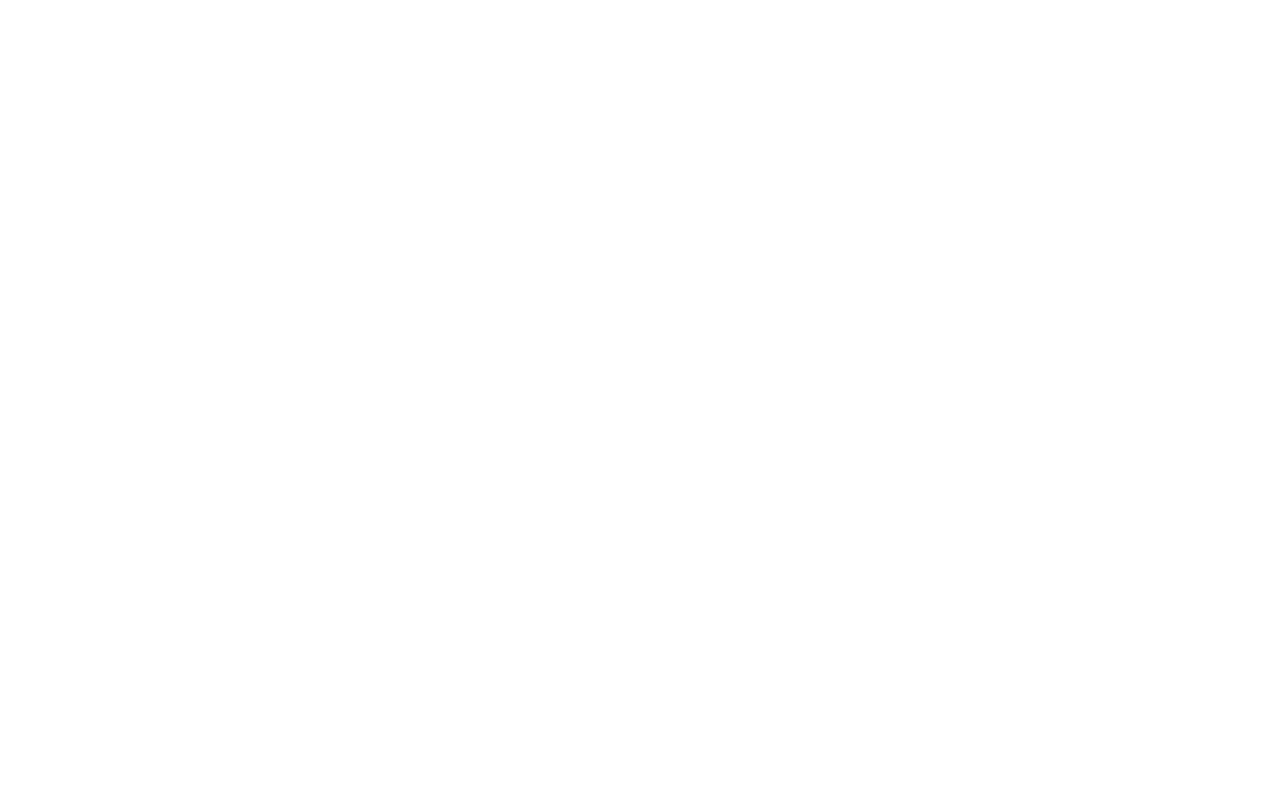
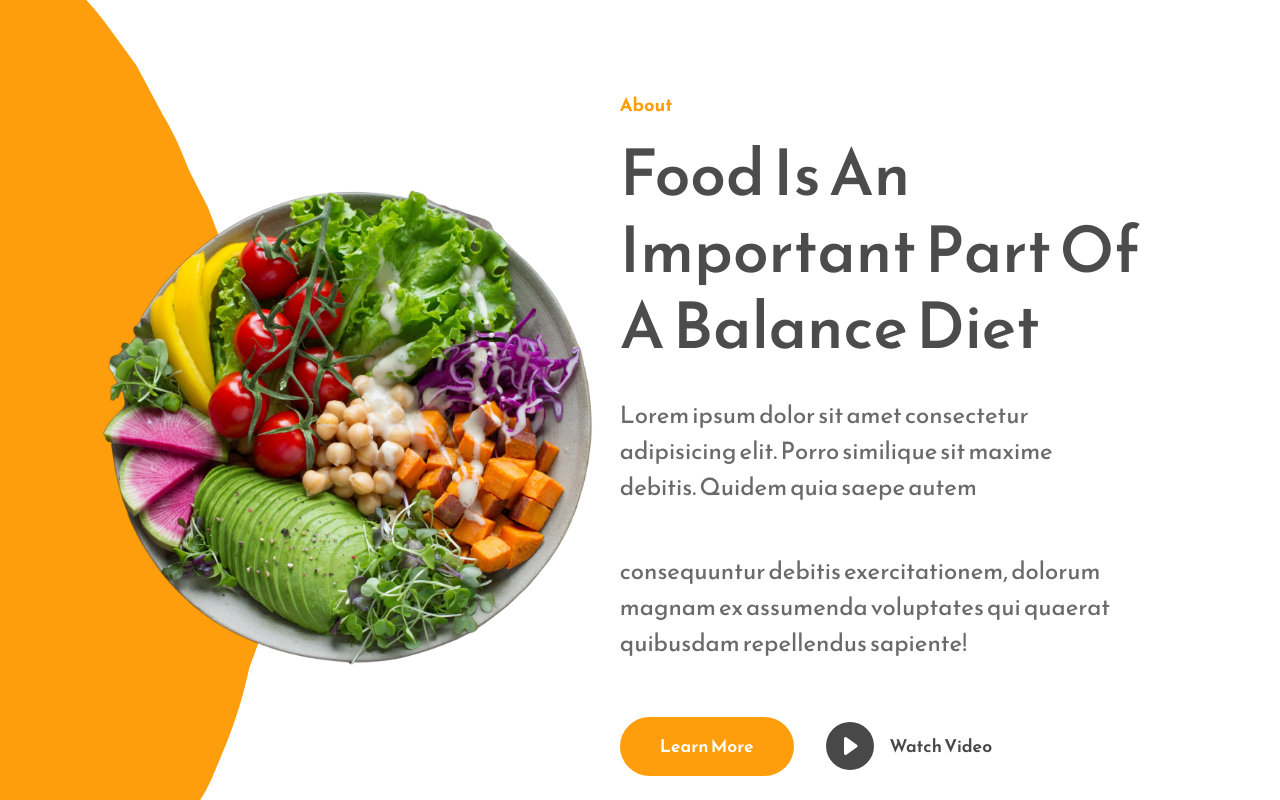
Before and after one commit to T-Luxshan/restaurant, a React (Create React App) app: page / in a window 1280 px wide. Shown: the part 880-1680 px from the top of the page. Before the commit the page ends 862 px from the top, so only its background shows below. Built offline with nearby package versions, Linux system fonts and the light colour scheme.

Commit message:
About page added

```diff
--- a/src/App.js
+++ b/src/App.js
@@ -1,11 +1,13 @@
 import './App.css';
 import Home from './Components/Home';
+import About from './Components/About';
 
 
 function App() {
   return (
     <div className="App">
       <Home/>
+      <About/>
 
     </div>
   );
--- /dev/null
+++ b/src/Components/About.jsx
@@ -0,0 +1,40 @@
+import React from 'react'
+import AboutBackground from "../Assets/about-background.png"
+import AboutBackgroundImage from "../Assets/about-background-image.png"
+import { BsFillPlayCircleFill } from "react-icons/bs"
+
+const About = () => {
+  return (
+    <div className='about-section-container'>
+        <div className='about-background-image-container'>
+            <img src={AboutBackground} alt="" />
+        </div>
+        <div className='about-section-image-container'>
+            <img src={AboutBackgroundImage} alt="" />
+        </div>
+        <div className='about-section-text-container'>
+        	<p className='primary-subheading'>About</p>
+            <h1 className='primary-heading'>
+                Food Is An Important Part Of A Balance Diet
+            </h1>
+            <p className='primary-text'>
+                Lorem ipsum dolor sit amet consectetur adipisicing elit.
+                Porro similique sit maxime debitis. Quidem quia saepe autem
+               </p>
+
+            <p className='primary-text'>
+                consequuntur debitis exercitationem, dolorum magnam ex assumenda
+                 voluptates qui quaerat quibusdam repellendus sapiente!
+            </p>
+            <div className='about-buttons-container'>
+                <button className='secondary-button'>Learn More</button>
+                <button className='watch-video-button'>
+                    {" "}
+                     <BsFillPlayCircleFill/>Watch Video</button>
+            </div>
+        </div>
+    </div>
+  )
+}
+
+export default About
```
